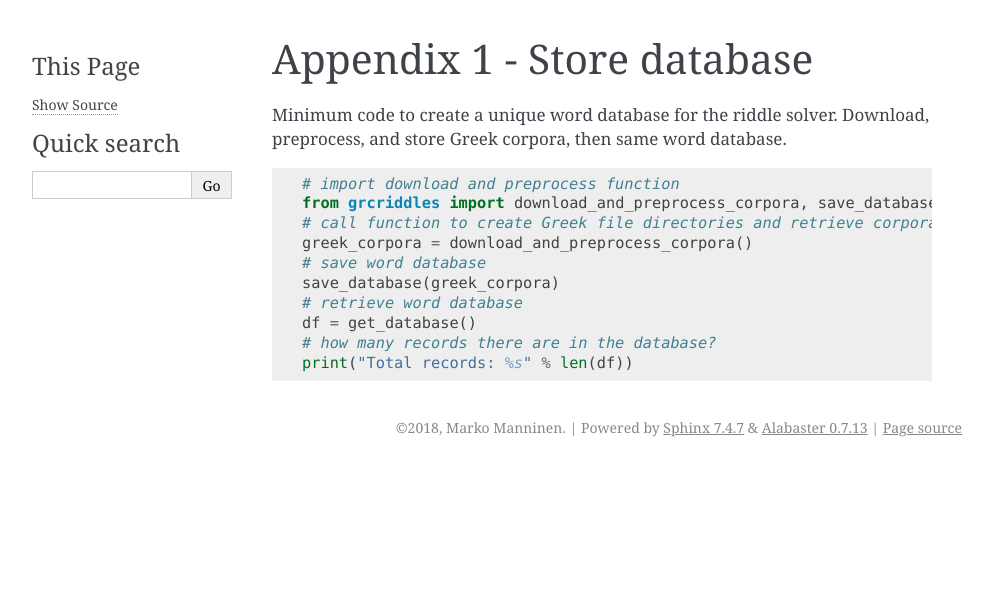
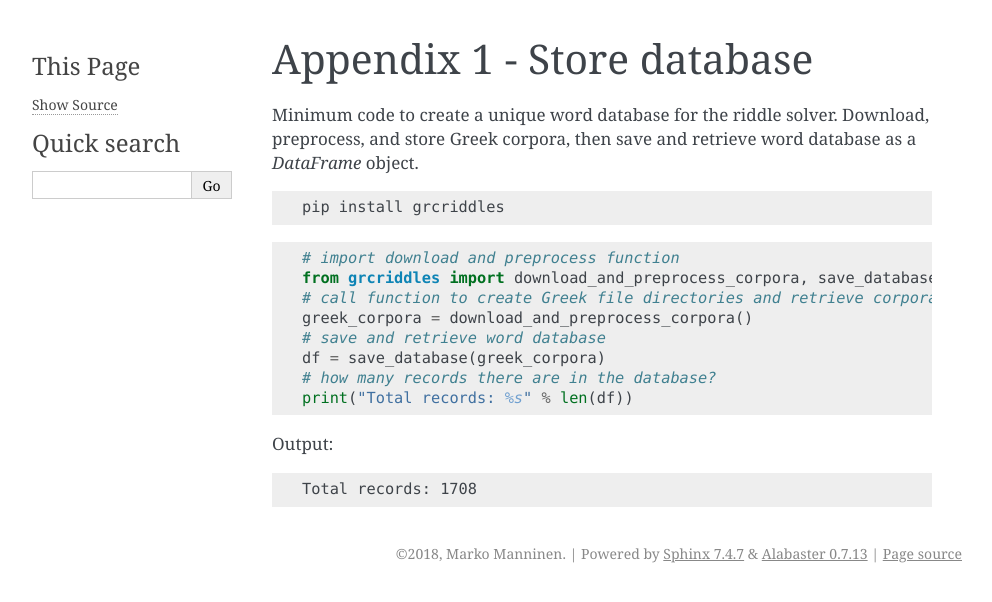
Before and after one commit to markomanninen/grcriddles, a Sphinx documentation site: the page built from doc/appendix1.rst, in a window 1280 px wide. Shown: the top 602 px of the page, without its empty margins (148-1140 px from the left). Built offline with Sphinx 7.4.7, drawn with Linux system fonts in a browser that asks for light colours.

Commit message:
small edits

```diff
--- a/doc/appendix1.rst
+++ b/doc/appendix1.rst
@@ -2,17 +2,26 @@ Appendix 1 - Store database
 ===========================
 
 Minimum code to create a unique word database for the riddle solver. Download,
-preprocess, and store Greek corpora, then same word database.
+preprocess, and store Greek corpora, then save and retrieve word database as
+a `DataFrame` object.
+
+.. code-block:: bash
+
+  pip install grcriddles
 
 .. code-block:: python
 
   # import download and preprocess function
-  from grcriddles import download_and_preprocess_corpora, save_database, get_database
+  from grcriddles import download_and_preprocess_corpora, save_database
   # call function to create Greek file directories and retrieve corpora data
   greek_corpora = download_and_preprocess_corpora()
-  # save word database
-  save_database(greek_corpora)
-  # retrieve word database
-  df = get_database()
+  # save and retrieve word database
+  df = save_database(greek_corpora)
   # how many records there are in the database?
   print("Total records: %s" % len(df))
+
+Output:
+
+.. code-block:: text
+
+  Total records: 1708
```
Also changed, not shown: doc/appendix2.rst (+10 -8 lines), doc/appendix3.rst (+20 -2 lines), functions.py (+6 -25 lines), 1 other file.
